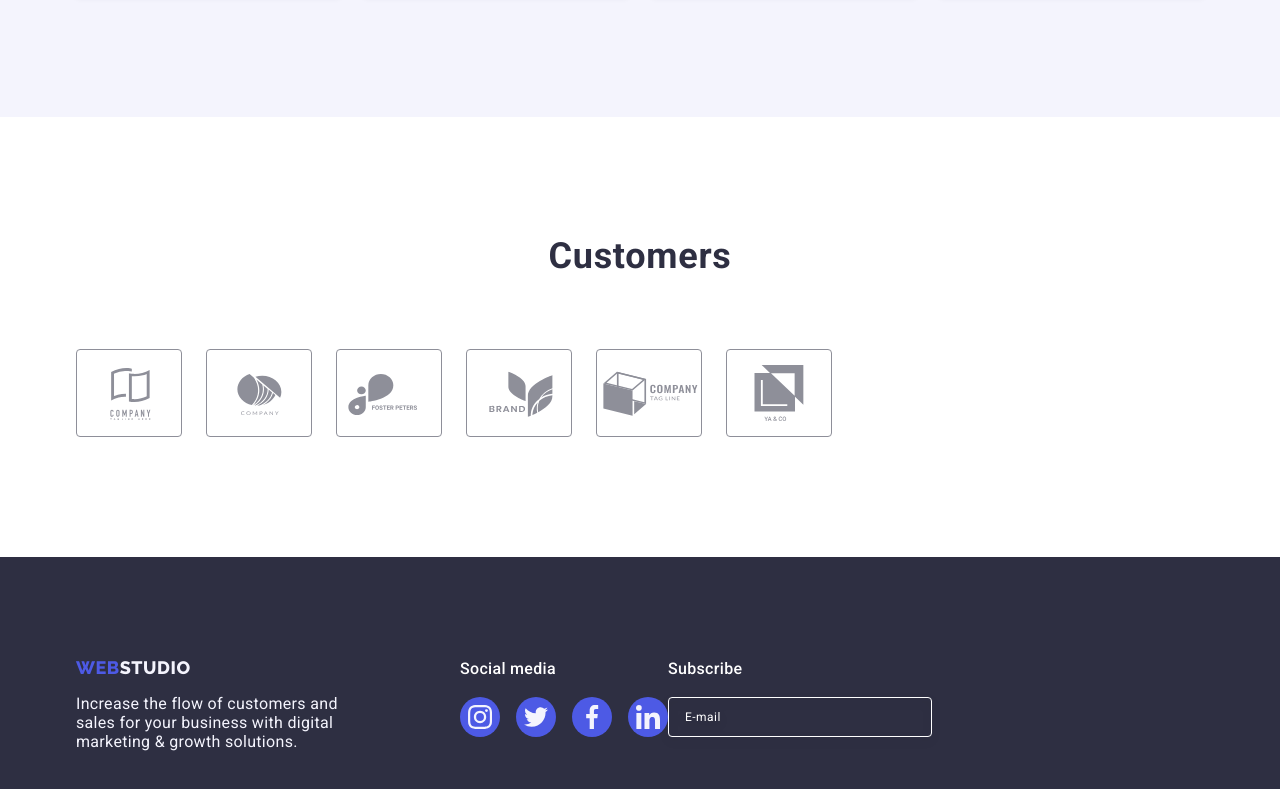
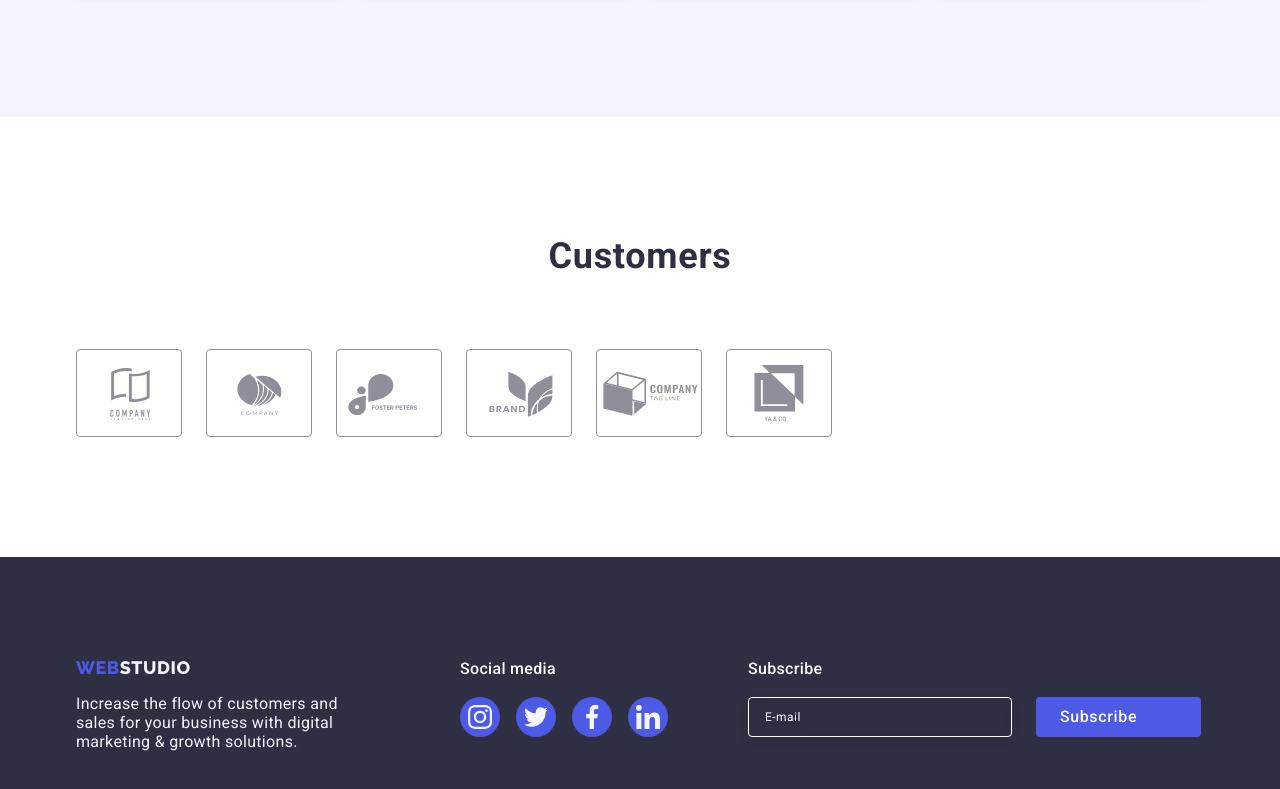
Before and after one commit to Roma0901/goit-markup-hw-06, a plain HTML site: page index.html in a window 1280 px wide. Shown: the part 2355-3144 px from the top of the page. Drawn offline with nearby package versions, Linux system fonts and the light colour scheme.

Commit message:
footer-finish

```diff
--- a/css/styles.css
+++ b/css/styles.css
@@ -399,6 +399,9 @@ img {
 .link-social-icon:focus {
   background-color: #31d0aa;
 }
+.footer-form-container {
+  margin-left: 80px;
+}
 .text-footer-form {
   margin-bottom: 16px;
   font-weight: 500;
@@ -426,6 +429,30 @@ img {
 }
 .form-footer {
   display: flex;
+}
+.footer-button {
+  display: flex;
+  min-width: 165px;
+  height: 40px;
+  justify-content: center;
+  align-items: center;
+  font-size: 16px;
+  font-weight: 500;
+  line-height: 1.5;
+  letter-spacing: 0.04em;
+  color: #ffffff;
+  border: none;
+  background-color: #4d5ae5;
+  border-radius: 4px;
+  transition: background-color 250ms cubic-bezier(0.4, 0, 0.2, 1);
+}
+.footer-button:hover,
+.footer-button:focus {
+  background-color: var(--accent-color);
+}
+.subscribe-icon {
+  margin-left: 16px;
+  fill: #ffffff;
 }
 /* ============================================/FOOTER======================================== */
 /* ---------------------------------------------PORTFOLIO --------------------------------------------- */
--- a/index.html
+++ b/index.html
@@ -444,6 +444,12 @@
                 name="email-for-subscribe"
                 placeholder="E-mail"
             /></label>
+            <button class="footer-button" type="submit">
+              Subscribe
+              <svg class="subscribe-icon" width="24" height="24">
+                <use href="./images/icons.svg#icon-subscribe"></use>
+              </svg>
+            </button>
           </form>
         </div>
       </div>
```
Also changed, not shown: images/icons.svg.
